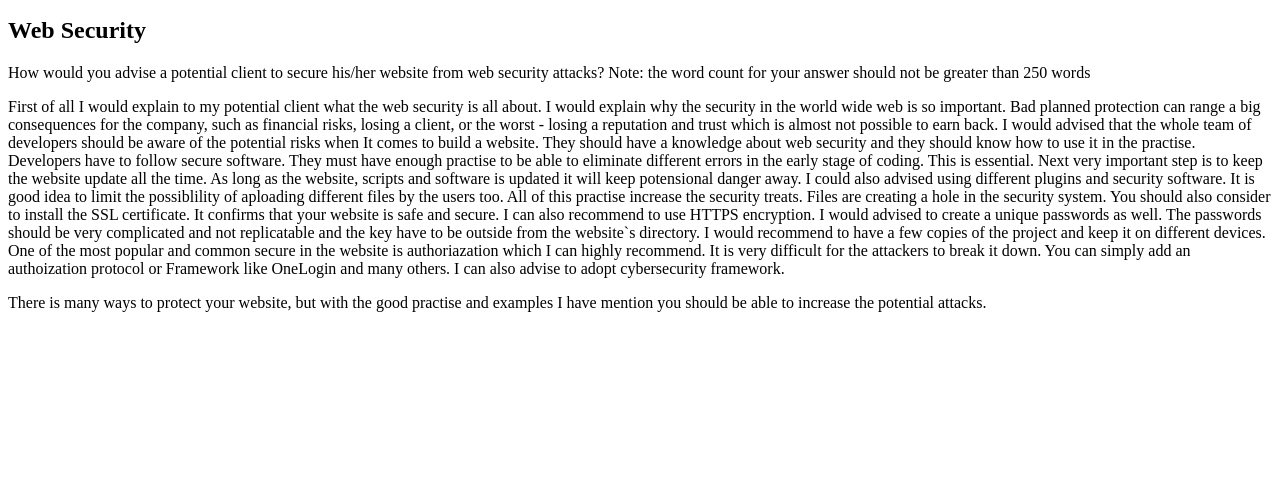
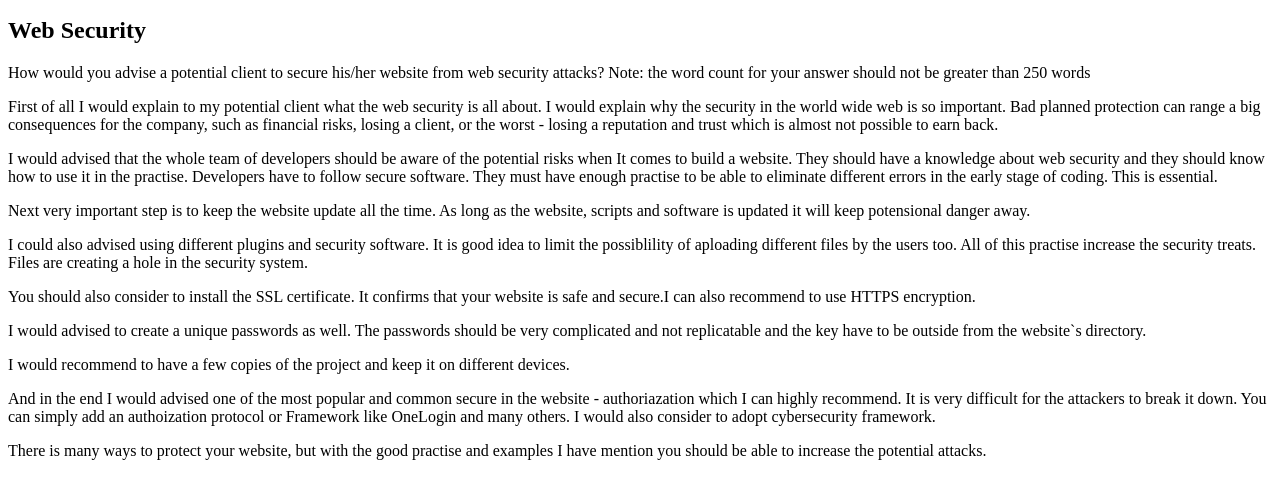
Before and after one commit to Noroff-FEU-Assignments/cross-course-project-WeronikaMartinsen, a plain HTML site: page index.html in a window 1280 px wide. Shown: the part 101-600 px from the top of the page. Drawn offline with Linux system fonts and the light colour scheme.

Commit message:
Final answer

```diff
--- a/index.html
+++ b/index.html
@@ -18,28 +18,46 @@
       so important. Bad planned protection can range a big
       consequences for the company, such as financial risks, losing a client, or
       the worst - losing a reputation and trust which is almost not
-      possible to earn back. I would advised that the whole team of
+      possible to earn back.
+      <p>
+
+      I would advised that the whole team of
       developers should be aware of the potential risks when It comes to build
       a website. They should have a knowledge about web security and they should
       know how to use it in the practise. Developers have to follow secure
       software. They must have enough practise to be able to eliminate
-      different errors in the early stage of coding. This is essential. Next very
+      different errors in the early stage of coding. This is essential. </p>
+      <p>
+
+      Next very
       important step is to keep the website update all the time. As long as the
       website, scripts and software is updated it will keep potensional danger
-      away. I could also advised using different plugins and security software.
+      away.</p>
+      <p>
+
+      I could also advised using different plugins and security software.
       It is good idea to limit the possiblility of aploading different files
       by the users too. All of this practise increase the security treats.
-      Files are creating a hole in the security system. You should also consider to
+      Files are creating a hole in the security system. </p>
+      <p>
+
+     You should also consider to
       install the SSL certificate. It confirms that your website is safe and
-      secure. I can also recommend to use HTTPS encryption. I would advised to
-      create a unique passwords as well. The passwords should be very
+      secure.I can also recommend to use HTTPS encryption.</p>
+      <p>
+ I would advised to create a unique passwords as well. The passwords should be very
       complicated and not replicatable and the key have to be outside from the
-      website`s directory. I would recommend to have a few copies of the
-      project and keep it on different devices. One of the most popular and common
-      secure in the website is authoriazation which I can highly recommend. It
+      website`s directory.</p>
+      <p>
+      I would recommend to have a few copies of the
+      project and keep it on different devices. </p>
+      <p>
+
+      And in the end I would advised one of the most popular and common
+      secure in the website - authoriazation which I can highly recommend. It
       is very difficult for the attackers to break it down. You can simply add an
-      authoization protocol or Framework like OneLogin and many others. I can
-      also advise to adopt cybersecurity framework.
+      authoization protocol or Framework like OneLogin and many others. I would
+      also consider to adopt cybersecurity framework. </p>
       <p>
 
       There is many ways to protect your website,
```
